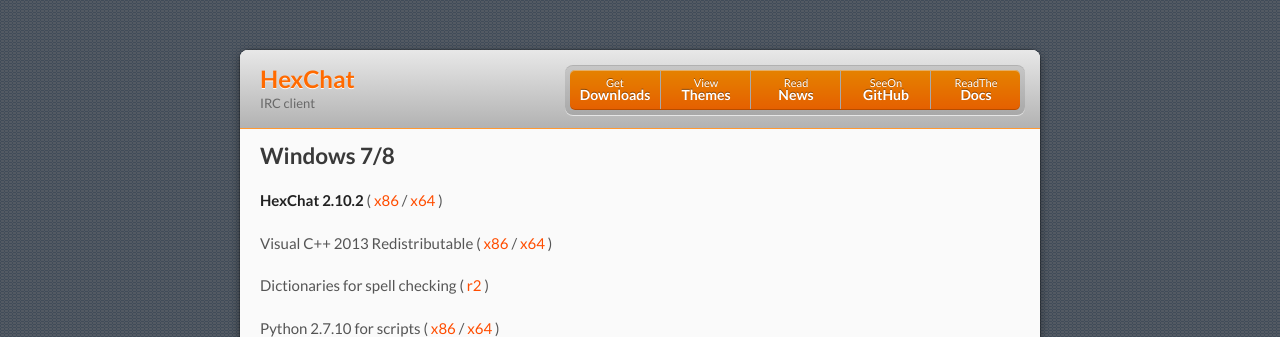
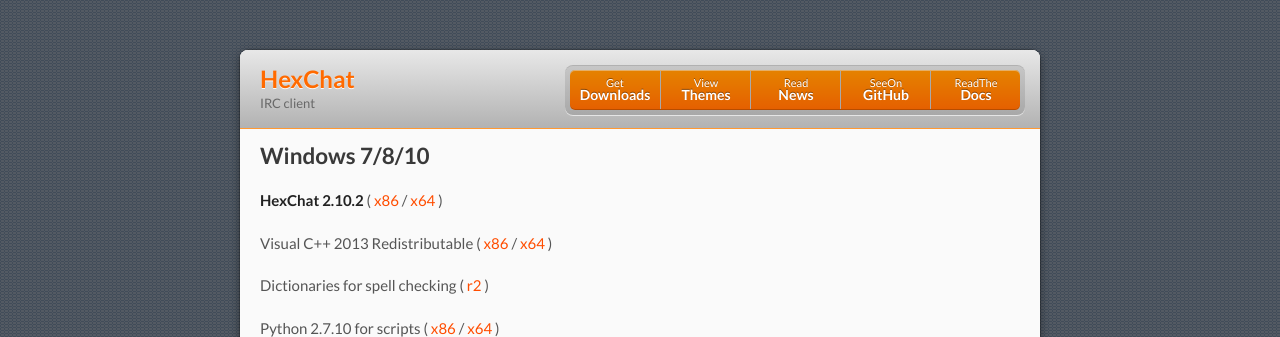
Before and after one commit to hexchat/hexchat.github.com, a Jekyll site: the page built from downloads.md, in a window 1280 px wide. Shown: the top 337 px of the page. Built offline with Jekyll 4.4.1, drawn with Linux system fonts in a browser that asks for light colours.

Commit message:
added about windows 10
Added windows 10 to the site

```diff
--- a/downloads.md
+++ b/downloads.md
@@ -3,7 +3,7 @@
 title: Downloads
 ---
 
-## Windows 7/8
+## Windows 7/8/10
 **HexChat {{ site.version }}** ( [x86]({{ site.dl_url }}/hexchat/HexChat%20{{ site.version }}%20x86.exe) / [x64]({{ site.dl_url }}/hexchat/HexChat%20{{ site.version }}%20x64.exe) )
 
 Visual C++ 2013 Redistributable ( [x86]({{ site.dl_url }}/misc/vcredist_2013_x86.exe) / [x64]({{ site.dl_url }}/misc/vcredist_2013_x64.exe) )
```
